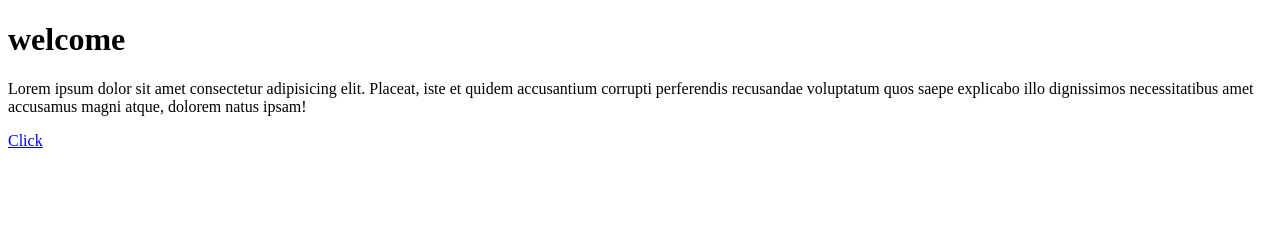
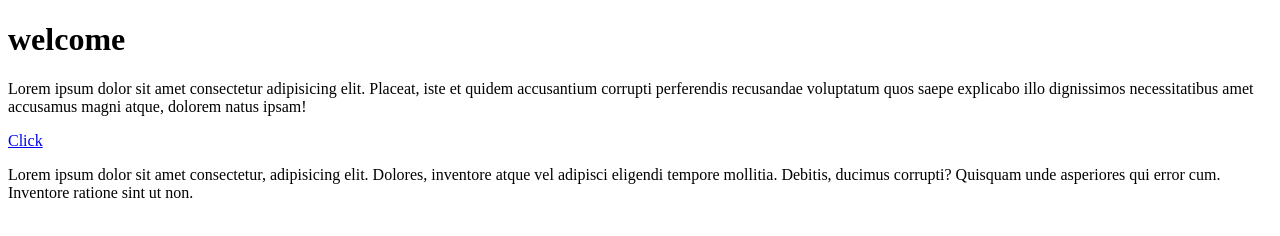
Before and after one commit to shaykhmirzaban/practice1, a plain HTML site: page index.html in a window 1280 px wide. Drawn offline with Linux system fonts and the light colour scheme.

Commit message:
added index file

```diff
--- a/index.html
+++ b/index.html
@@ -10,5 +10,6 @@
     <h1>welcome</h1>
     <p>Lorem ipsum dolor sit amet consectetur adipisicing elit. Placeat, iste et quidem accusantium corrupti perferendis recusandae voluptatum quos saepe explicabo illo dignissimos necessitatibus amet accusamus magni atque, dolorem natus ipsam!</p>
     <a href="#">Click</a>
+    <p>Lorem ipsum dolor sit amet consectetur, adipisicing elit. Dolores, inventore atque vel adipisci eligendi tempore mollitia. Debitis, ducimus corrupti? Quisquam unde asperiores qui error cum. Inventore ratione sint ut non.</p>
 </body>
 </html>
```
